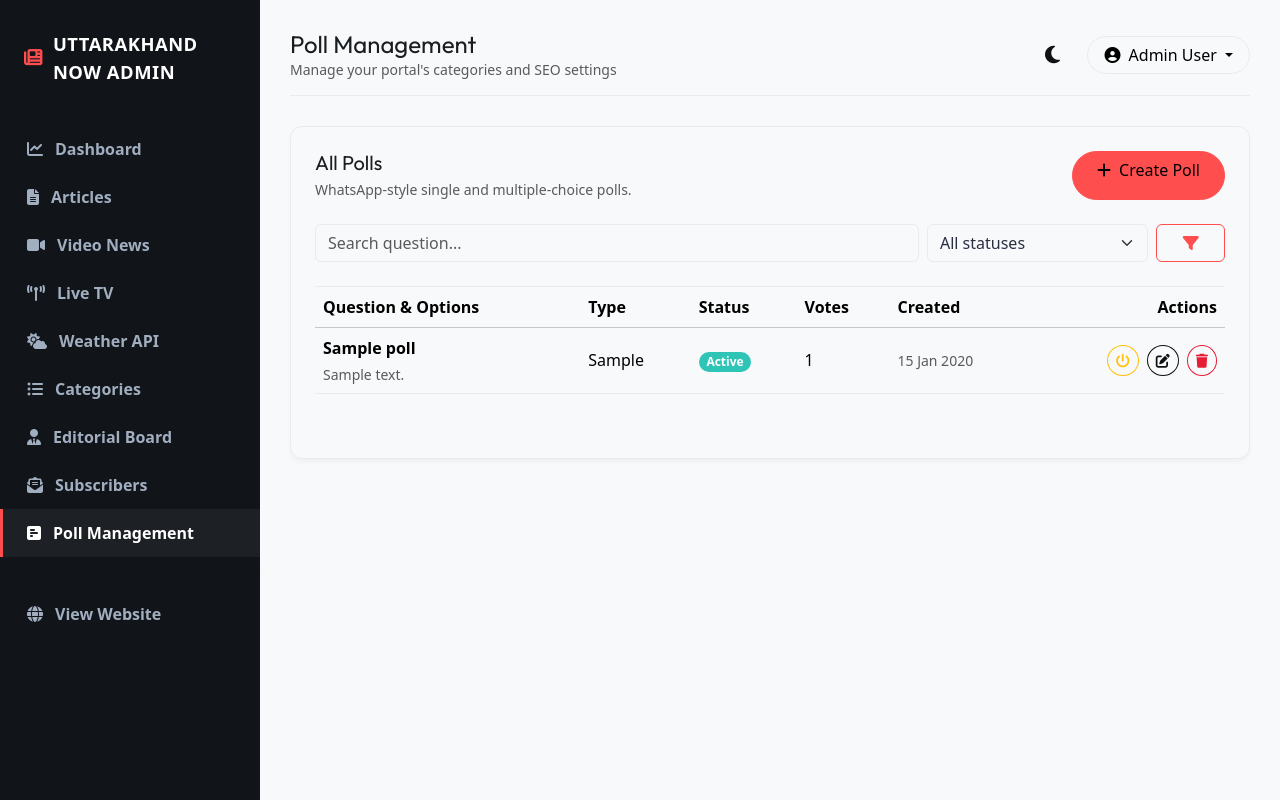
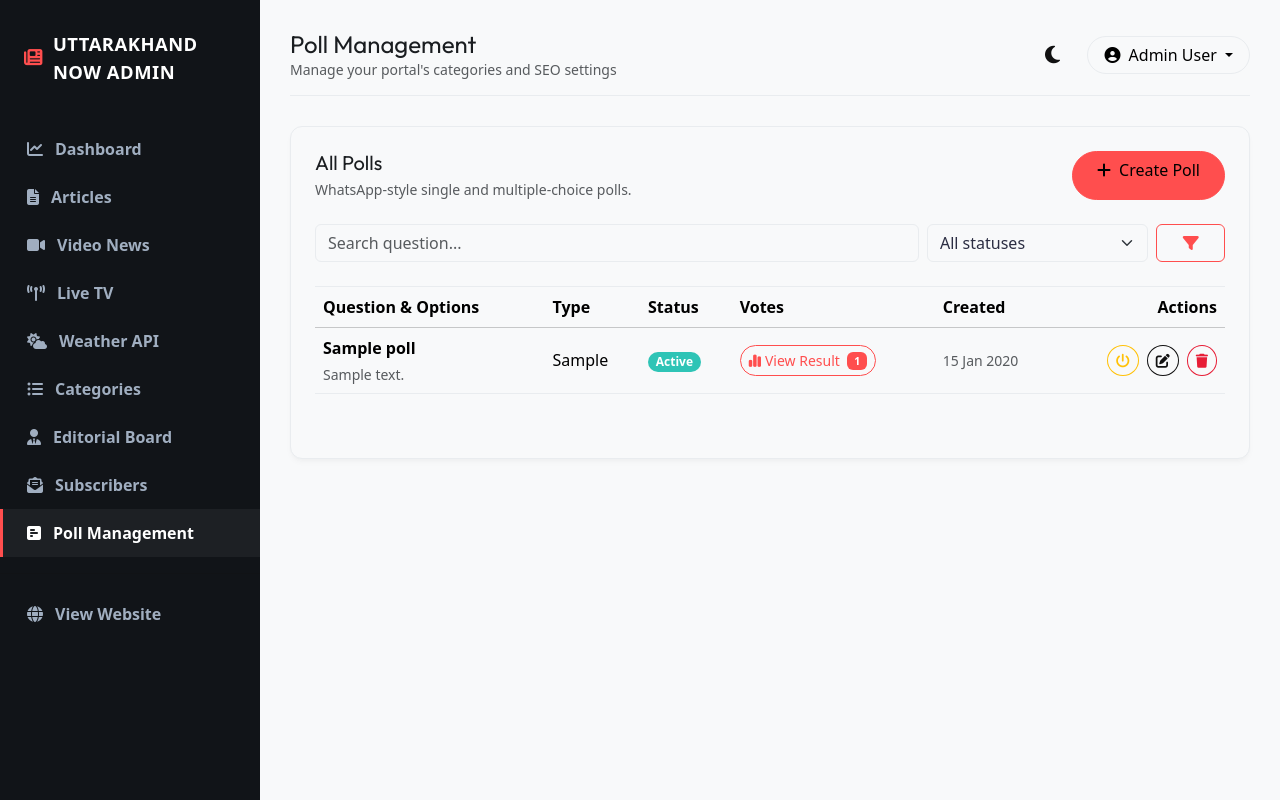
Before and after one commit to everythingeasytechnology/https-rivaaz.news.everythingeasy.in-, a Laravel app: page /admin/polls in a window 1280 px wide. Run offline with Laravel 12, Linux system fonts and the light colour scheme; data comes from the database, SQL or seed files in the repository; tables that the repository leaves empty hold one stand-in row (values such as "Sample post"); style sheets or scripts are compiled from the project's sources; parts of the project's set-up code (start-up, migrations or seed data) failed here and were passed over.

Commit message:
poll update

```diff
--- a/resources/views/admin/polls/index.blade.php
+++ b/resources/views/admin/polls/index.blade.php
@@ -5,7 +5,21 @@
 <div class="d-flex flex-wrap justify-content-between gap-3 mb-4"><div><h5 class="fw-bold mb-1">All Polls</h5><p class="small text-muted mb-0">WhatsApp-style single and multiple-choice polls.</p></div><a href="{{ route('admin.polls.create') }}" class="btn btn-primary rounded-pill px-4"><i class="fas fa-plus me-2"></i>Create Poll</a></div>
 <form method="GET" class="row g-2 mb-4"><div class="col-md-8"><input name="search" value="{{ request('search') }}" class="form-control" placeholder="Search question..."></div><div class="col-md-3"><select name="status" class="form-select"><option value="">All statuses</option><option value="active" @selected(request('status')==='active')>Active</option><option value="inactive" @selected(request('status')==='inactive')>Inactive</option></select></div><div class="col-md-1 d-grid"><button class="btn btn-outline-primary"><i class="fas fa-filter"></i></button></div></form>
 <div class="table-responsive"><table class="table table-hover align-middle border-top"><thead class="table-light"><tr><th>Question & Options</th><th>Type</th><th>Status</th><th>Votes</th><th>Created</th><th class="text-end">Actions</th></tr></thead><tbody>
-@forelse($polls as $poll)<tr><td><strong>{{ $poll->question }}</strong><div class="small text-muted mt-1">{{ $poll->options->pluck('option_text')->join(' · ') }}</div></td><td>{{ ucfirst($poll->choice_type) }}</td><td><span class="badge {{ $poll->is_active ? 'bg-success' : 'bg-secondary' }} rounded-pill">{{ $poll->is_active ? 'Active' : 'Inactive' }}</span></td><td>{{ $poll->votes_count }}</td><td class="small text-muted">{{ $poll->created_at->format('d M Y') }}</td><td class="text-end"><div class="d-flex justify-content-end gap-2"><form action="{{ route('admin.polls.toggle',$poll) }}" method="POST">@csrf @method('PATCH')<button class="btn btn-sm btn-outline-{{ $poll->is_active ? 'warning' : 'success' }} rounded-circle" title="{{ $poll->is_active ? 'Deactivate' : 'Activate' }}"><i class="fas fa-power-off"></i></button></form><a href="{{ route('admin.polls.edit',$poll) }}" class="btn btn-sm btn-outline-secondary rounded-circle"><i class="fas fa-edit"></i></a><form action="{{ route('admin.polls.destroy',$poll) }}" method="POST" onsubmit="return confirm('Delete this poll and all votes?')">@csrf @method('DELETE')<button class="btn btn-sm btn-outline-danger rounded-circle"><i class="fas fa-trash"></i></button></form></div></td></tr>
+@forelse($polls as $poll)
+<tr><td><strong>{{ $poll->question }}</strong><div class="small text-muted mt-1">{{ $poll->options->pluck('option_text')->join(' · ') }}</div></td><td>{{ ucfirst($poll->choice_type) }}</td><td><span class="badge {{ $poll->is_active ? 'bg-success' : 'bg-secondary' }} rounded-pill">{{ $poll->is_active ? 'Active' : 'Inactive' }}</span></td><td><button type="button" class="btn btn-sm btn-outline-primary rounded-pill text-nowrap" data-bs-toggle="modal" data-bs-target="#pollResult{{ $poll->id }}"><i class="fas fa-chart-simple me-1"></i>View Result <span class="badge bg-primary ms-1">{{ $poll->votes_count }}</span></button></td><td class="small text-muted">{{ $poll->created_at->format('d M Y') }}</td><td class="text-end"><div class="d-flex justify-content-end gap-2"><form action="{{ route('admin.polls.toggle',$poll) }}" method="POST">@csrf @method('PATCH')<button class="btn btn-sm btn-outline-{{ $poll->is_active ? 'warning' : 'success' }} rounded-circle" title="{{ $poll->is_active ? 'Deactivate' : 'Activate' }}"><i class="fas fa-power-off"></i></button></form><a href="{{ route('admin.polls.edit',$poll) }}" class="btn btn-sm btn-outline-secondary rounded-circle"><i class="fas fa-edit"></i></a><form action="{{ route('admin.polls.destroy',$poll) }}" method="POST" onsubmit="return confirm('Delete this poll and all votes?')">@csrf @method('DELETE')<button class="btn btn-sm btn-outline-danger rounded-circle"><i class="fas fa-trash"></i></button></form></div></td></tr>
 @empty<tr><td colspan="6" class="text-center text-muted py-5">No polls created yet.</td></tr>@endforelse
 </tbody></table></div><div class="d-flex justify-content-center mt-4">{{ $polls->links() }}</div></div>
+
+@foreach($polls as $poll)
+@php($totalChoices = $poll->options->sum('choices_count'))
+<div class="modal fade" id="pollResult{{ $poll->id }}" tabindex="-1" aria-labelledby="pollResultLabel{{ $poll->id }}" aria-hidden="true">
+<div class="modal-dialog modal-dialog-centered"><div class="modal-content border-0 shadow"><div class="modal-header"><div><h5 class="modal-title fw-bold" id="pollResultLabel{{ $poll->id }}">Poll Result</h5><div class="small text-muted mt-1">{{ $poll->question }}</div></div><button type="button" class="btn-close" data-bs-dismiss="modal" aria-label="Close"></button></div>
+<div class="modal-body">
+@foreach($poll->options as $option)
+@php($percentage = $totalChoices > 0 ? round(($option->choices_count / $totalChoices) * 100) : 0)
+<div class="mb-3"><div class="d-flex justify-content-between gap-3 mb-1"><span>{{ $option->option_text }}</span><span class="text-nowrap fw-semibold">{{ $option->choices_count }} {{ Str::plural('vote', $option->choices_count) }} · {{ $percentage }}%</span></div><div class="progress" style="height: 8px;" role="progressbar" aria-label="{{ $option->option_text }}" aria-valuenow="{{ $percentage }}" aria-valuemin="0" aria-valuemax="100"><div class="progress-bar" style="width: {{ $percentage }}%"></div></div></div>
+@endforeach
+</div><div class="modal-footer justify-content-between"><span class="small text-muted"><i class="fas fa-users me-1"></i>{{ $poll->votes_count }} {{ Str::plural('respondent', $poll->votes_count) }}</span><button type="button" class="btn btn-secondary rounded-pill px-4" data-bs-dismiss="modal">Close</button></div></div></div>
+</div>
+@endforeach
 @endsection
```
